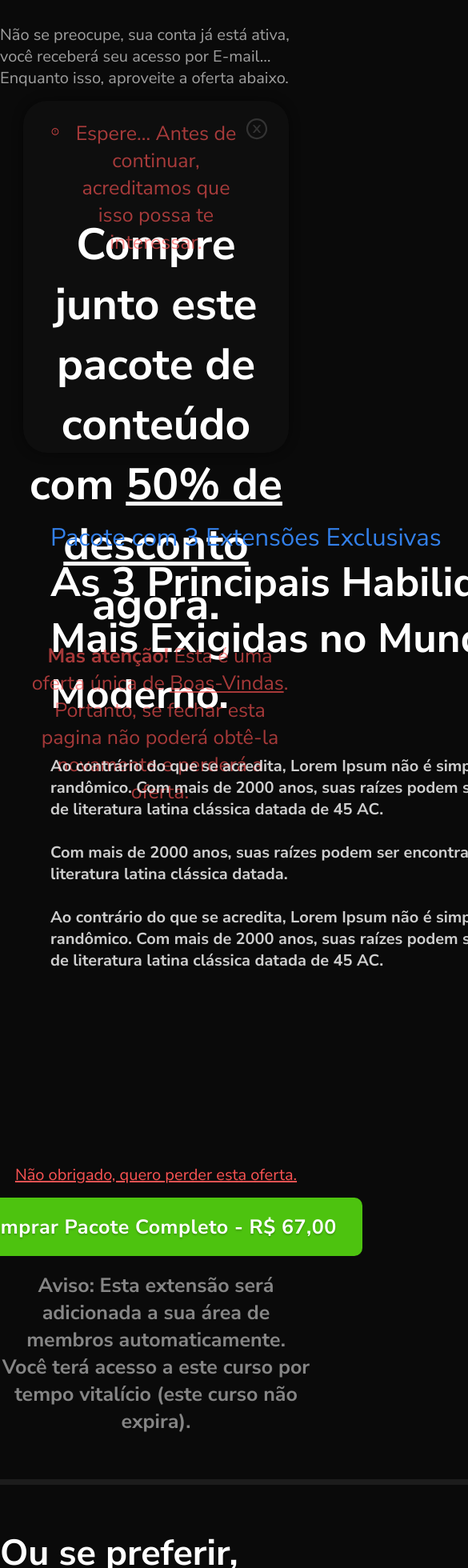
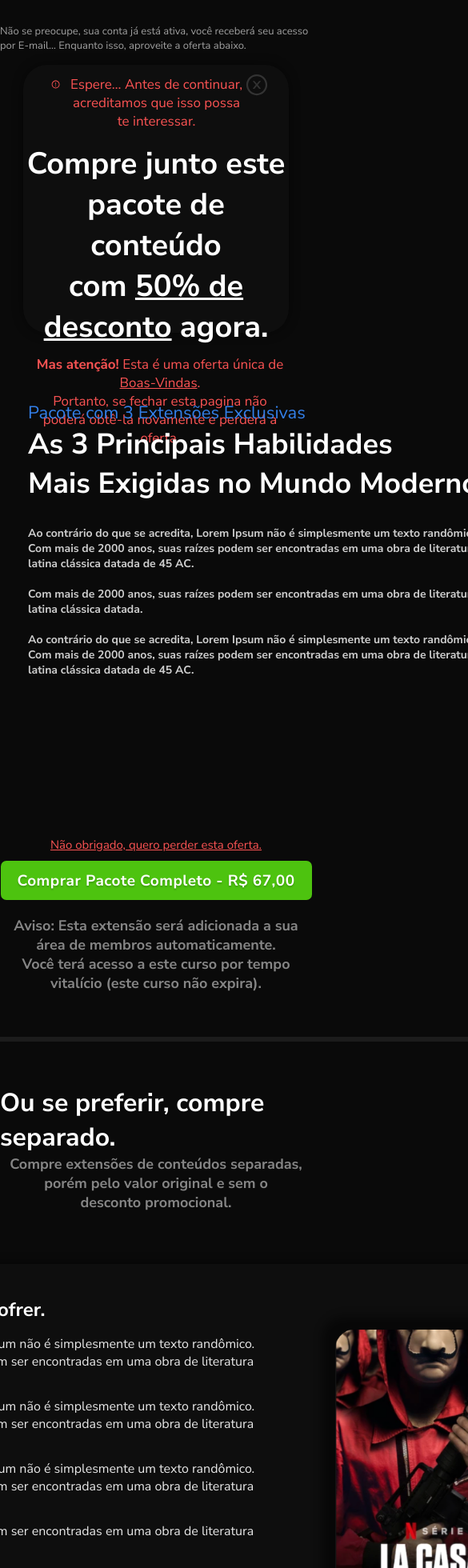
Before and after one commit to andrecampll/FrontendTeste, a React (Create React App) app: page /Obrigado in a window 390 px wide. Shown: the top 1960 px of the page at 80% size, 585 px wide, since content can reach past the window. Built offline with nearby package versions, Linux system fonts and the light colour scheme; the HTML template or start-up script is replaced by a standard one.

Commit message:
Finalização do projeto e ajustes de responsividade

```diff
--- a/src/components/Extensions/styles.js
+++ b/src/components/Extensions/styles.js
@@ -7,10 +7,19 @@ export const Container = styled.div`
     bottom: 430px;
     left: 133px;
     height: 500px;
+    @media only screen and (max-width: 2000px) {
+      bottom: 354px;
+      left: 116px;
+      height: 500px;
+    }
   }
 
   img {
     width: 345px;
     height: 499px;
+    @media only screen and (max-width: 2000px) {
+      width: 275px;
+      height: 404px;
+    }
   }
 `;
--- a/src/components/Upsell/styles.js
+++ b/src/components/Upsell/styles.js
@@ -13,10 +13,20 @@ export const UpsellContainer = styled.div`
   align-items: center;
   padding: 0 115px;
 
+  @media only screen and (max-width: 2000px) {
+    width: 85%;
+    margin-top: 45px;
+    padding: 0 60px;
+  }
+
   h1 {
     margin-top: 69px;
     font-size: 55px;
     text-align: center;
+    @media only screen and (max-width: 2000px) {
+      margin-top: 60px;
+      font-size: 40px;
+    }
   }
 
   aside > h1 {
@@ -24,6 +34,9 @@ export const UpsellContainer = styled.div`
     font-size: 35px;
     font-weight: 600;
     text-align: start;
+    @media only screen and (max-width: 2000px) {
+      font-size: 25px;
+    }
   }
 
   h1 + p {
@@ -31,14 +44,21 @@ export const UpsellContainer = styled.div`
     font-size: 25px;
     font-weight: 400;
     text-align: center;
+    opacity: 1;
     strong {
       opacity: 1;
+    }
+    @media only screen and (max-width: 2000px) {
+      font-size: 17px;
     }
   }
 
   aside {
     height: 346px;
     margin-right: 139px;
+    @media only screen and (max-width: 2000px) {
+      margin-right: 22px;
+    }
   }
 
   aside + div {
@@ -56,6 +76,11 @@ export const UpsellContainer = styled.div`
     opacity: 0.8;
     text-align: start;
     margin-bottom: 40px;
+    @media only screen and (max-width: 2000px) {
+      margin-top: 22px;
+      width: 622px;
+      font-size: 15px;
+    }
   }
 
   section {
@@ -63,12 +88,19 @@ export const UpsellContainer = styled.div`
     padding-bottom: 30px;
     height: 100%;
     width: 100%;
+    @media only screen and (max-width: 2000px) {
+      margin-top: 0px;
+    }
   }
 
   section > div {
     display: flex;
     flex-direction: row;
     height: 535px;
+    @media only screen and (max-width: 2000px) {
+      margin-top: 40px;
+      height: 399px;
+    }
   }
 `;
 
@@ -86,6 +118,13 @@ export const AcceptButton = styled.button`
   margin-top: 30px;
   margin-bottom: 81px;
 
+  @media only screen and (max-width: 2000px) {
+    width: 389px;
+    height: 49px;
+    border-radius: 7px;
+    font-size: 19px;
+  }
+
   &:hover {
     opacity: 0.8;
   }
@@ -96,4 +135,7 @@ export const Break = styled.div`
   height: 7px;
   background-color: #1c1c1c;
   margin: 45px 0px;
+  @media only screen and (max-width: 2000px) {
+    width: 641px;
+  }
 `;
--- a/src/pages/Proposal/index.js
+++ b/src/pages/Proposal/index.js
@@ -1,7 +1,7 @@
 import React from 'react';
 import { Link } from 'react-router-dom';
 
-import { Container, ExtensionsContainer, Footer, Break, AcceptButton, Upsell } from './styles';
+import { Container, ExtensionsContainer, Footer, Break, AcceptButton } from './styles';
 import { UpsellContainer } from './styles';
 
 
@@ -23,8 +23,8 @@ export default function Proposal(styles) {
       <p>Não se preocupe, sua conta já está ativa, você receberá seu acesso por E-mail… Enquanto isso, aproveite a oferta abaixo.</p>
 
       <UpsellContainer>
-        <h1>Ou compre agora o pacote completo <br/>
-        com <span>50% de desconto</span>. </h1>
+        <h1>Que tal comprar o restante do pacote <br/>
+        com mais <span>60% de desconto</span>? </h1>
 
         <p><strong>Mas atenção!</strong> Esta é uma oferta única de <span>Boas-Vindas</span>. <br/>
         Portanto, se fechar esta pagina não poderá obtê-la novamente e perderá a oferta.</p>
@@ -44,7 +44,7 @@ export default function Proposal(styles) {
               Ao contrário do que se acredita, Lorem Ipsum não é simplesmente um texto randômico. Com mais de 2000 anos, suas raízes podem ser encontradas em uma obra de literatura latina clássica datada de 45 AC. <br/> <br/>
 
               Aviso: Esta extensão será adicionada a sua área de membros automaticamente.
-              Você terá acesso a este curso por tempo vitalício (este curso não expira).
+              Você <br/> terá acesso a este curso por tempo vitalício (este curso não expira).
               </p>
             </aside>
             <div>
@@ -59,7 +59,7 @@ export default function Proposal(styles) {
               </ExtensionsContainer>
             </div>
           </div>
-          <AcceptButton>Adicionar ao Pedido - R$ 27,90</AcceptButton>
+          <AcceptButton>Adicionar ao Pedido - R$ 32,90</AcceptButton>
         </section>
       </UpsellContainer>
 
--- a/src/pages/Proposal/styles.js
+++ b/src/pages/Proposal/styles.js
@@ -1,7 +1,7 @@
 import styled from 'styled-components';
 
 export const Container = styled.div`
-  padding: 30px 0px;
+  padding-top: 30px;
   display: flex;
   flex-direction: column;
   align-items: center;
@@ -9,6 +9,9 @@ export const Container = styled.div`
   a {
     color: #fb5353;
     font-size: 20px;
+    @media only screen and (max-width: 2000px) {
+      font-size: 15px;
+    }
   }
 
   p {
@@ -16,6 +19,9 @@ export const Container = styled.div`
     font-weight: 400;
     color: #efefef;
     opacity: 0.65;
+    @media only screen and (max-width: 2000px) {
+      font-size: 15px;
+    }
   }
 
   h1 {
@@ -46,10 +52,20 @@ export const UpsellContainer = styled.div`
   align-items: center;
   padding: 0 115px;
 
+  @media only screen and (max-width: 2000px) {
+    width: 85%;
+    margin-top: 45px;
+    padding: 0 60px;
+  }
+
   h1 {
     margin-top: 69px;
     font-size: 55px;
     text-align: center;
+    @media only screen and (max-width: 2000px) {
+      margin-top: 60px;
+      font-size: 40px;
+    }
   }
 
   aside > h1 {
@@ -57,6 +73,10 @@ export const UpsellContainer = styled.div`
     font-size: 35px;
     font-weight: 600;
     text-align: start;
+
+    @media only screen and (max-width: 2000px) {
+      font-size: 25px;
+    }
   }
 
   h1 + p {
@@ -64,14 +84,19 @@ export const UpsellContainer = styled.div`
     font-size: 25px;
     font-weight: 400;
     text-align: center;
-    strong {
-      opacity: 1;
+    opacity: 1;
+    @media only screen and (max-width: 2000px) {
+      font-size: 17px;
     }
   }
 
   aside {
     height: 346px;
     margin-right: 139px;
+    @media only screen and (max-width: 2000px) {
+      margin-right: 50px;
+      height: 429px;
+    }
   }
 
   aside + div {
@@ -89,18 +114,30 @@ export const UpsellContainer = styled.div`
     opacity: 0.8;
     text-align: start;
     margin-bottom: 40px;
+    @media only screen and (max-width: 2000px) {
+      margin-top: 22px;
+      width: 585px;
+      font-size: 14px;
+    }
   }
 
   section {
     padding-bottom: 30px;
     height: 100%;
     width: 100%;
+    @media only screen and (max-width: 2000px) {
+      margin-top: 0px;
+    }
   }
 
   section > div {
     display: flex;
     flex-direction: row;
     height: 535px;
+    @media only screen and (max-width: 2000px) {
+      margin-top: 40px;
+      height: 399px;
+    }
   }
 `;
 
@@ -111,11 +148,18 @@ export const ExtensionsContainer = styled.div`
     bottom: 355px;
     left: 125px;
     height: 500px;
+    @media only screen and (max-width: 2000px) {
+      left: 100px;
+    }
   }
 
   img {
     width: 345px;
     height: 499px;
+    @media only screen and (max-width: 2000px) {
+      width: 280px;
+      height: 411px;
+    }
   }
 `;
 
@@ -151,86 +195,12 @@ export const Footer = styled.footer`
   div {
     display: flex;
     margin: 25px 0px;
+    @media only screen and (max-width: 2000px) {
+      margin: 0px;
+    }
   }
 `;
 
-export const Upsell = styled.div`
-  width: 85%;
-  box-shadow: 0 0 14px rgba(0, 0, 0, 0.49);
-  border-radius: 30px;
-  border: 7px solid #79d152;
-  background-color: #0e0e0e;
-  margin-top: 100px;
-  display: flex;
-  flex-direction: column;
-  align-items: center;
-  padding: 0 115px;
-  margin-bottom: 50px;
-
-  div {
-    margin-top: 0px;
-  }
-
-  h1 {
-    color: #ffffff;
-    font-size: 45px;
-    font-weight: 600;
-    margin-top: 50px;
-    text-align: center;
-    margin-bottom: 15px;
-  }
-
-  h2 {
-    color: #ffffff;
-    font-size: 23px;
-    font-weight: 600;
-    text-align: start;
-  }
-
-  h1 + p {
-    color: #fb5353;
-    font-size: 20px;
-    font-weight: 400;
-    text-align: center;
-    margin-bottom: 20px;
-    strong {
-      opacity: 1;
-    }
-  }
-
-  aside {
-    height: 346px;
-    margin-right: 139px;
-  }
-
-  aside + div {
-    position: relative;
-    right: 7%;
-    margin-top: 6%;
-  }
-
-  aside > p {
-    margin-top: 41px;
-    color: #ffffff;
-    font-size: 20px;
-    font-weight: 400;
-    opacity: 0.8;
-    text-align: start;
-    margin-bottom: 40px;
-  }
-
-  section {
-    margin-top: 50px;
-    padding-bottom: 30px;
-    height: 780px;
-  }
-
-  section > div {
-    display: flex;
-    flex-direction: row;
-    height: 600px;
-  }
-`;
 
 export const AcceptButton = styled.button`
   width: 516px;
@@ -246,14 +216,26 @@ export const AcceptButton = styled.button`
   margin-top: 30px;
   margin-bottom: 81px;
 
+  @media only screen and (max-width: 2000px) {
+    width: 389px;
+    height: 49px;
+    border-radius: 7px;
+    font-size: 19px;
+  }
+
   &:hover {
     opacity: 0.8;
   }
 `;
 
 export const Break = styled.div`
-  width: 730px;
+  width: 909px;
   height: 7px;
   background-color: #1c1c1c;
-  margin: 30px 0px;
+  margin-top: 45px;
+  margin-bottom: 0px;
+
+  @media only screen and (max-width: 2000px) {
+    width: 641px;
+  }
 `;
--- a/src/pages/SignUp/styles.js
+++ b/src/pages/SignUp/styles.js
@@ -1,3 +1,4 @@
+// 1297x668
 import styled from 'styled-components';
 
 export const Container = styled.div`
@@ -11,25 +12,52 @@ export const Logo = styled.img`
   width: 139px;
   height: 154px;
   margin-top: 18px;
+
+  @media (max-width: 2000px) {
+    width: 90px;
+    height: 99.7px;
+    margin-top: 10px;
+  }
 `;
+
 export const SignUpContent = styled.div`
   display: flex;
   flex-direction: column;
   align-items: center;
-  width: 622px;
-  height: 662px;
+  max-width: 622px;
+  max-height: 662px;
   border-radius: 35px;
   background-color: #101010;
   margin-top: 50px;
   padding: 38px 0px;
   margin-bottom: 31px;
 
+  @media only screen and (max-width: 2000px) {
+    max-width: 388px;
+    max-height: 413px;
+    border-radius: 20px;
+    margin-top: 25px;
+    padding: 17px 0px;
+    margin-bottom: 31px;
+
+    h1 {
+      font-size: 13px !important;
+      letter-spacing: 4px !important;
+      line-height: 26px !important;
+      text-transform: uppercase !important;
+      margin-bottom: 12px !important;
+    }
+
+  }
+
   form {
     margin-top: 77px;
     display: flex;
     flex-direction: column;
     text-align: center;
-
+    @media only screen and (max-width: 2000px) {
+      margin-top: 45px;
+    }
   }
 
   h1 {
@@ -51,6 +79,11 @@ export const SignUpContent = styled.div`
     line-height: 12px;
     font-size: 17px;
     margin-left: 5px;
+    @media only screen and (max-width: 2000px) {
+      line-height: 12px;
+      font-size: 10px;
+      margin-left: 4px;
+    }
   }
 
   div {
@@ -68,6 +101,20 @@ export const SignUpContent = styled.div`
     display: flex;
     flex-direction: row;
     margin-bottom: 18px;
+
+    @media only screen and (max-width: 2000px) {
+      width: 250px;
+      height: 44px;
+      border-radius: 5px;
+      margin-bottom: 12px;
+    }
+  }
+
+  div > svg {
+    @media only screen and (max-width: 2000px) {
+      height: 18px;
+      width: 18px;
+    }
   }
 
   button + div {
@@ -77,12 +124,23 @@ export const SignUpContent = styled.div`
     justify-content: center;
     align-items: center;
     height: 18px;
+    svg {
+      @media only screen and (max-width: 2000px) {
+      height: 13px;
+      width: 13px;
+      }
+    }
   }
 `;
 export const Divider = styled.div`
   width: 623px;
   height: 7px;
   background-image: linear-gradient(89deg, #1054f1 0%, #1edaa7 100%);
+
+  @media only screen and (max-width: 2000px){
+    width: 388px;
+    height: 4px;
+  }
 `;
 export const Input = styled.input`
   border-radius: 10px;
@@ -91,6 +149,12 @@ export const Input = styled.input`
   padding: 23px 23px;
   font-size: 20px;
   width: 320px;
+  @media only screen and (max-width: 2000px) {
+    border-radius: 10px;
+    padding: 9px 9px;
+    font-size: 12px;
+    width: 196px;
+  }
 `;
 export const Button = styled.button`
   width: 404px;
@@ -104,6 +168,16 @@ export const Button = styled.button`
   margin-bottom: 32px;
   margin-top: 35px;
   transition: 0.3s all;
+
+  @media only screen and (max-width: 2000px) {
+    width: 250px;
+    height: 44px;
+    border-radius: 5px;
+    font-size: 15px;
+    letter-spacing: 0.44px;
+    margin-bottom: 20px;
+    margin-top: 20px;
+  }
 
   &:hover {
     opacity: 0.8;
@@ -121,6 +195,12 @@ export const Footer = styled.footer`
     font-weight: 400;
     color: #2e2e2e;
     height: 53px;
+
+    @media only screen and (max-width: 2000px) {
+      font-size: 11px;
+      height: 46px;
+    }
+
     a {
       text-decoration: none;
       font-weight: 700;
@@ -130,10 +210,22 @@ export const Footer = styled.footer`
 
   h3 {
   color: #939393;
+    @media only screen and (max-width: 2000px) {
+      font-size: 10px;
+    }
   }
 
   div {
     display: flex;
     margin: 41px 0px;
+    @media only screen and (max-width: 2000px) {
+      margin: 10px 0px;
+    }
+  }
+
+  div > img {
+    @media only screen and (max-width: 2000px) {
+      width: 20px;
+    }
   }
 `;
--- a/src/pages/Thanks/styles.js
+++ b/src/pages/Thanks/styles.js
@@ -30,7 +30,17 @@ export const Container = styled.div`
 
   a {
     color: #fb5353;
-    font-size: 20px;
+    font-size: 15px;
+    @media only screen and(max-width: 2000px) {
+      span {
+        font-size: 15px !important;
+
+      }
+    }
+  }
+
+  a + button {
+    margin-top: 10px !important;
   }
 
   p {
@@ -38,11 +48,17 @@ export const Container = styled.div`
     font-weight: 400;
     color: #efefef;
     opacity: 0.65;
+    @media only screen and (max-width: 2000px){
+      font-size: 13px;
+    }
   }
 
   h1 {
     color: #ffffff;
     font-size: 45px;
+    @media only screen and (max-width: 2000px) {
+      font-size: 32px;
+    }
   }
 
   h3 {
@@ -51,6 +67,9 @@ export const Container = styled.div`
     color: #ffffff;
     font-size: 25px;
     font-weight: 700;
+    @media only screen and (max-width: 2000px) {
+      font-size: 18px;
+    }
   }
 `;
 
@@ -60,6 +79,18 @@ export const AcceptButton = styled.button`
   border-radius: 10px;
   background-color: #4dc30f;
   text-shadow: 0 2px 2px rgba(0, 0, 0, 0.2);
+  @media only screen and (max-width: 2000px) {
+    width: 389px;
+    height: 49px;
+    border-radius: 7px;
+    margin-top: 0px;
+    margin-bottom: 20px;
+    a {
+      color: #ffffff !important;
+      font-size: 19px !important;
+      font-weight: 700 !important;
+    }
+  }
   a {
     color: #ffffff;
     font-size: 25px;
@@ -89,10 +120,25 @@ export const SellContainer = styled.div`
   padding: 20px 0px;
   margin: 15px 0px;
 
+  @media only screen and (max-width: 2000px) {
+    max-height: 518px;
+    height: 335px;
+    padding: 7px 0px 20px 0px;
+    margin: 15px 0px;
+  }
+
   header {
     display: flex;
     flex-direction: row;
+    justify-content: center;
     align-items: center;
+
+    @media only screen and (max-width: 2000px) {
+      svg {
+        width: 27px;
+        margin-bottom: 6px;
+      }
+    }
   }
 
   div {
@@ -113,8 +159,15 @@ export const SellContainer = styled.div`
     font-weight: 400;
     text-align: center;
     margin-left: 10px;
+    opacity: 1 !important;
     strong {
       opacity: 1;
+    }
+    @media only screen and (max-width: 2000px){
+      font-size: 17px;
+      font-weight: 400;
+      text-align: center;
+      margin-left: 10px;
     }
   }
 
@@ -125,12 +178,20 @@ export const SellContainer = styled.div`
     font-weight: 600;
     margin-top: 70px;
     margin-bottom: 10px;
+    @media only screen and (max-width: 2000px) {
+      font-size: 38px;
+      margin-top: 50px;
+      margin-bottom: 10px;
+    }
   }
 `;
 
 export const DownSellContainer = styled.div`
   width: 100%;
-  height: 255px;
+  height: 300px;
+  @media only screen and (max-width: 2000px){
+    height: 180px;
+  }
   background-color: #0a0a0a;
   display: flex;
   flex-direction: column;
@@ -150,8 +211,12 @@ export const DownSellContainer = styled.div`
     font-size: 25px;
     font-weight: 400;
     text-align: center;
-    strong {
-      opacity: 1;
+    opacity: 1;
+    @media only screen and (max-width: 2000px){
+      font-size: 17px;
+      font-weight: 400;
+      text-align: center;
+      margin-left: 10px;
     }
   }
 
@@ -162,6 +227,11 @@ export const DownSellContainer = styled.div`
     font-weight: 600;
     margin-top: 90px;
     margin-bottom: 10px;
+    @media only screen and (max-width: 2000px) {
+      font-size: 38px;
+      margin-top: 50px;
+      margin-bottom: 10px;
+    }
   }
 `;
 
@@ -170,6 +240,12 @@ export const Divider = styled.div`
   height: 7px;
   background-color: #fb5353;
   margin-top: 15px;
+
+  @media only screen and (max-width: 2000px){
+    padding: 0px 20px;
+    height: 5px;
+    margin-top: 0px;
+  }
 `;
 
 export const PromoContainer = styled.div`
@@ -183,6 +259,12 @@ export const PromoContainer = styled.div`
   margin-bottom: 120px;
   opacity: 0;
 
+  @media only screen and (max-width: 2000px){
+    height: 585px;
+    margin-bottom: 10px;
+    width: 82%;
+  }
+
   ${props => props.transformPromoOpacity && css`
     & {
       animation: ${opacityTransform} 2s linear;
@@ -192,6 +274,10 @@ export const PromoContainer = styled.div`
 
   section {
     margin: 50px 24px;
+    @media only screen and (max-width: 2000px){
+      height: 500px;
+      margin: 50px 35px 31px 0px;
+    }
   }
 
   h1 {
@@ -199,12 +285,18 @@ export const PromoContainer = styled.div`
     font-size: 51px;
     font-weight: 600;
     margin-bottom: 10px;
+    @media only screen and (max-width: 2000px){
+      font-size: 36px;
+    }
   }
 
   h2 {
     color: #3380ea;
     font-size: 31px;
     font-weight: 400;
+    @media only screen and (max-width: 2000px){
+      font-size: 22px;
+    }
   }
 
   p {
@@ -215,6 +307,11 @@ export const PromoContainer = styled.div`
     width: 802px;
     opacity: 0.8;
     margin-right: 0;
+    @media only screen and (max-width: 2000px){
+      margin-top: 28px;
+      font-size: 14px;
+      width: 579px;
+    }
   }
 
   div {
@@ -228,6 +325,10 @@ export const Break = styled.div`
   height: 7px;
   background-color: #1c1c1c;
   margin: 55px 0px;
+  @media only screen and (max-width: 2000px) {
+    width: 800px;
+    height: 6px;
+  }
 `;
 
 export const ExtensionContainer = styled.div`
@@ -251,12 +352,35 @@ export const ExtensionContainer = styled.div`
   section {
     margin-left: 115px;
     margin-top: 73px;
+    div {
+      height: 500px;
+    }
+    @media only screen and (max-width: 2000px) {
+      margin-left: 66px;
+      margin-top: 41px;
+      height: 543px;
+      div {
+        color: #ffffff;
+        font-size: 16px !important;
+        margin-top: 16px;
+        margin: 0px 0px;
+        height: 400px;
+      }
+    }
+
+    div + button {
+      margin-bottom: 50px;
+    }
   }
 
   h1 {
     color: #ffffff;
     font-size: 35px;
     font-weight: 600;
+    @media only screen and (max-width: 2000px) {
+      font-size: 24px;
+      margin-bottom: 10px;
+    }
   }
 
   span {
@@ -264,6 +388,9 @@ export const ExtensionContainer = styled.div`
     font-size: 35px;
     font-weight: 600;
     text-decoration: none;
+    @media only screen and (max-width: 2000px) {
+      font-size: 24px;
+    }
   }
 
   p {
@@ -273,6 +400,12 @@ export const ExtensionContainer = styled.div`
     font-weight: 500;
     margin: 10px 0px;
     opacity: 0.9;
+    @media only screen and (max-width: 2000px) {
+      color: #ffffff;
+      font-size: 16px !important;
+      margin-top: 16px;
+      margin: 6px 0px;
+    }
   }
 
   div {
@@ -292,15 +425,29 @@ export const ExtensionContainer = styled.div`
     flex-direction: column;
 
     margin-right: 100px;
+    @media only screen and (max-width: 2000px) {
+      margin-right: 30px;
+      width: 656px;
+    }
+  }
+
+  @media only screen and (max-width: 2000px) {
+    aside + img {
+      width: 275px;
+      height: 404px;
+      margin-top: 30px;
+    }
   }
 `;
 
 export const Badge = styled.div`
   width: 25px;
-  height: 791px;
   box-shadow: 0 0 14px rgba(0, 0, 0, 0.49);
   border-radius: 30px 0 0 30px;
   background-color: ${props => props.color};
+  @media only screen and (max-width: 2000px) {
+    width: 13px;
+  }
 `;
 
 export const WrapperContent = styled.div`
@@ -309,6 +456,10 @@ export const WrapperContent = styled.div`
   justify-content: center;
   margin-top: 65px;
   max-width: 1596px;
+  @media only screen and (max-width: 2000px) {
+    width: 85%;
+    height: 580px;
+  }
 `;
 
 export const Footer = styled.footer`
@@ -317,6 +468,10 @@ export const Footer = styled.footer`
   flex-direction: column;
   align-items: center;
   text-align: center;
+
+  @media only screen and (max-width: 2000px) {
+    margin-top: 50px;
+  }
 
   p {
     font-weight: 400;
@@ -342,5 +497,8 @@ export const Footer = styled.footer`
   div {
     display: flex;
     margin: 25px 0px;
+    @media only screen and (max-width: 2000px) {
+      margin-bottom: 0px;
+    }
   }
 `;
```
